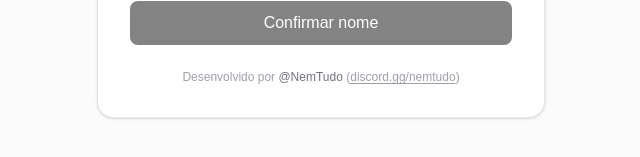
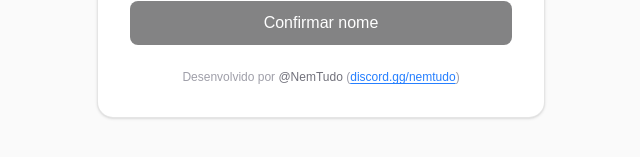
Before and after one commit to Iiviavs/group-sharescreen, a Next.js app: page / in a window 1280 px wide. Shown: the part 477-634 px from the top of the page, without its empty margins (319-959 px from the left). Built offline with nearby package versions, Linux system fonts and the light colour scheme; no server answers.

Commit message:
change: blue link

```diff
--- a/app/page.tsx
+++ b/app/page.tsx
@@ -166,6 +166,7 @@ export default function Home() {
             target="_blank"
             rel="noopener noreferrer"
             className="underline underline-offset-2 hover:text-zinc-700 dark:hover:text-zinc-300"
+            style={{ color: "#267fff" }}
           >
             discord.gg/nemtudo
           </a>
```
